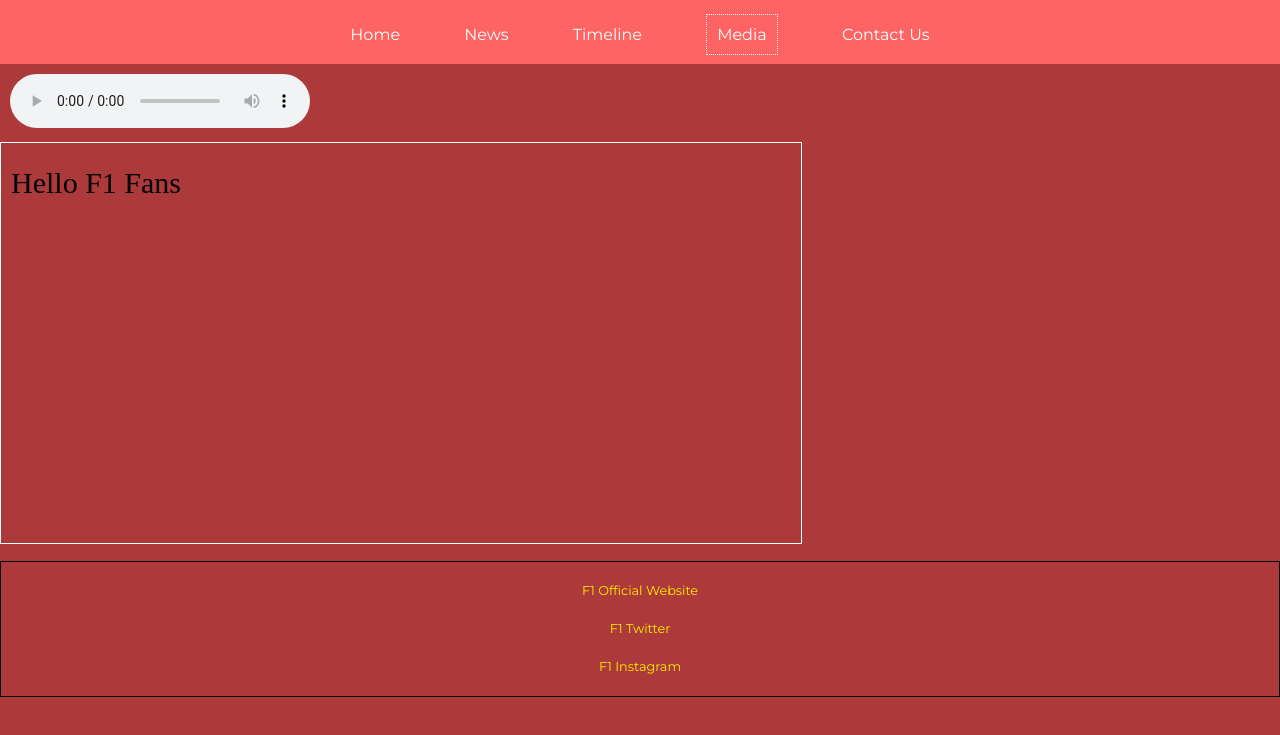
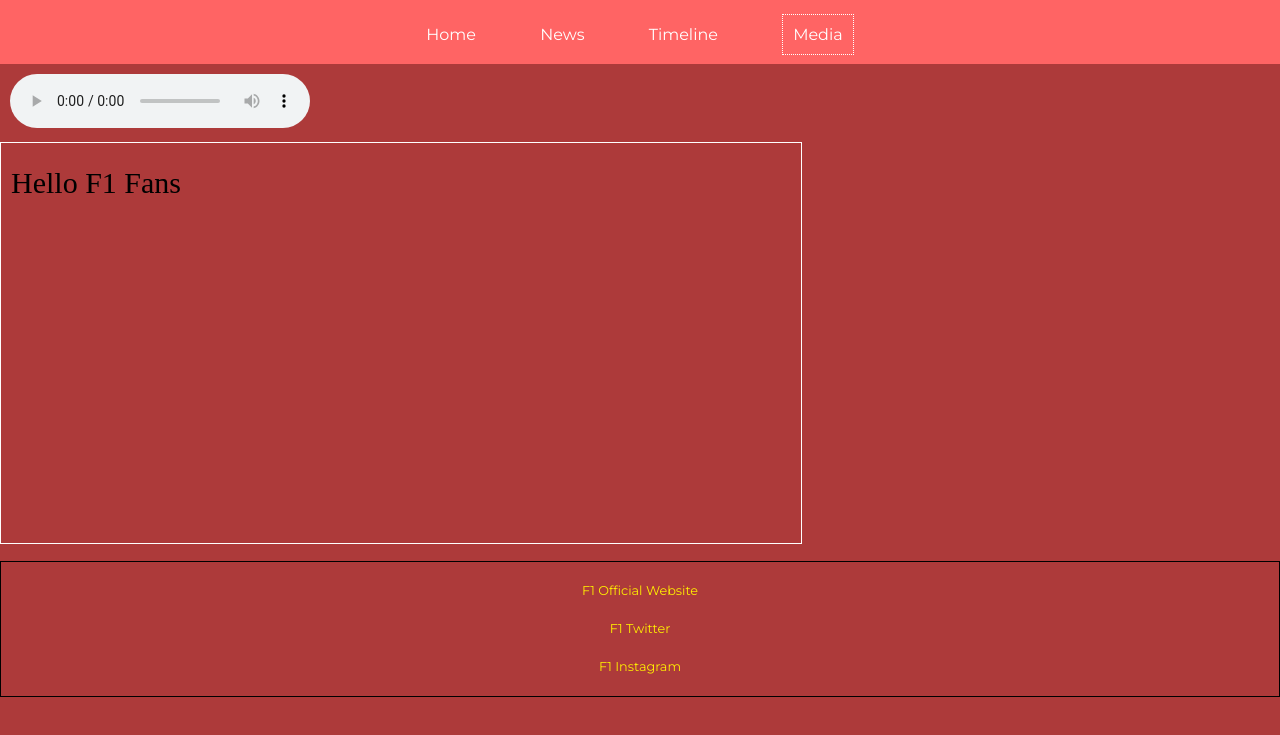
Before and after one commit to ibtehaz/comp484-p1, a plain HTML site: page media.html in a window 1280 px wide. Shown: the part 65-800 px from the top of the page. Drawn offline with Linux system fonts and the light colour scheme.

Commit message:
refactor code

```diff
--- a/media.html
+++ b/media.html
@@ -27,7 +27,6 @@
           <li><a href="news.html" title="News">News</a></li>
           <li><a href="timeline.html" title="Timeline">Timeline</a></li>
           <li class="active"><a href="media.html" title="Media">Media</a></li>
-          <li><a href="contact.html" title="Contact">Contact Us</a></li>
         </ul>
       </nav>
     </header>
```
Also changed, not shown: index.html (+2 -1 lines), news.html (+0 -1 lines), timeline.html (+0 -1 lines).
